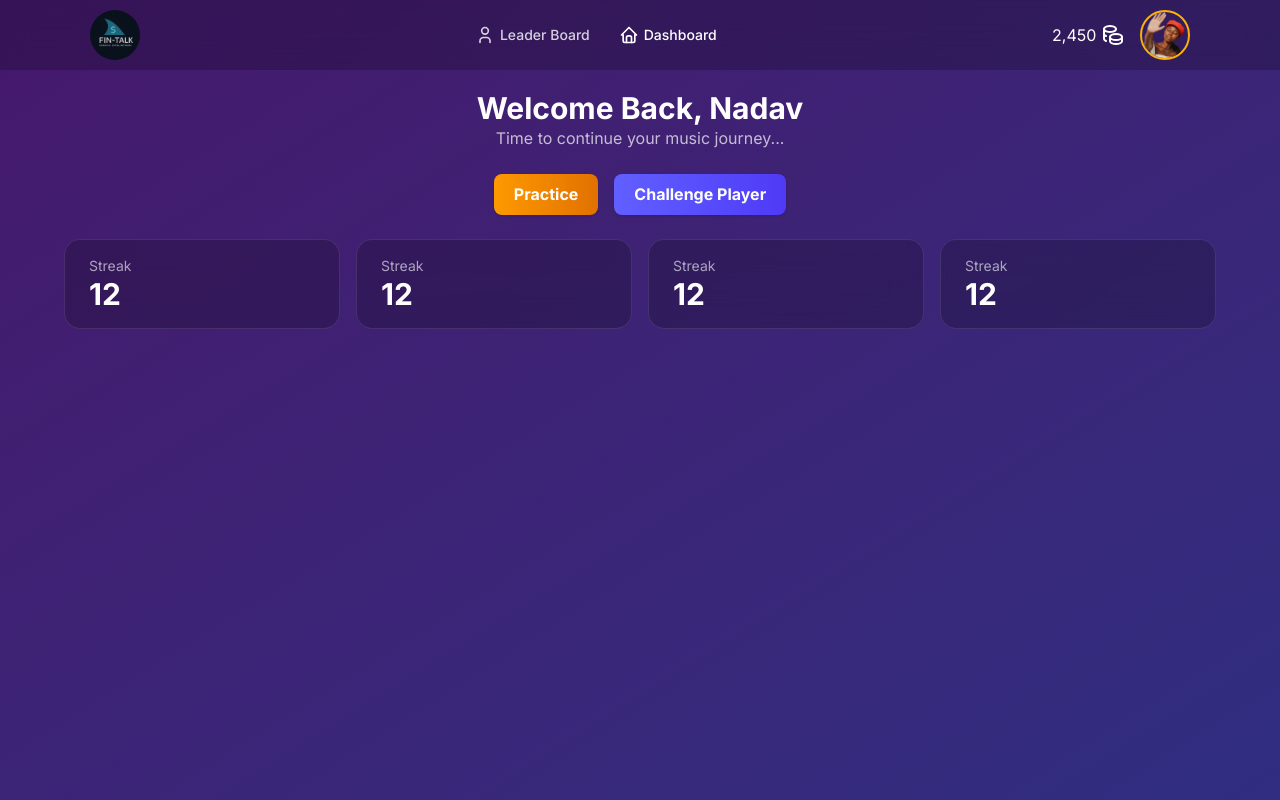
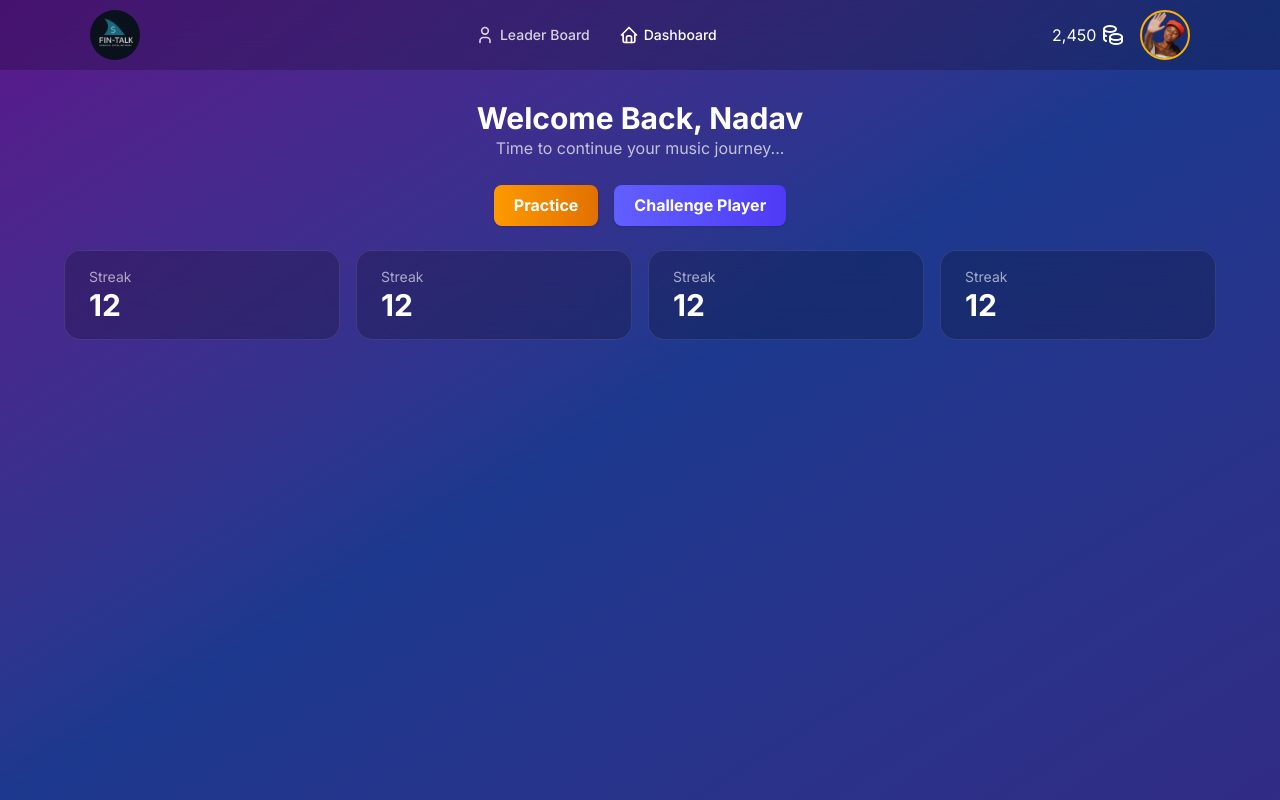
Before and after one commit to TomerDun/MusicDuels, a React (Vite) app in the folder Front/: page / in a window 1280 px wide. Built offline with nearby package versions, Linux system fonts and the light colour scheme.

Commit message:
fix app style to support navbar

```diff
--- a/Front/src/index.css
+++ b/Front/src/index.css
@@ -10,8 +10,8 @@
 body {
   margin: 0;
   padding: 0;
-
   font-family: 'Inter', sans-serif;
+  position: relative;
 }
 
 #root {
--- a/Front/src/pages/DashboardPage/DashboardPage.tsx
+++ b/Front/src/pages/DashboardPage/DashboardPage.tsx
@@ -1,6 +1,7 @@
 export default function DashboardPage({ }) {
     return (
-        <div className="bg-linear-to-br from-[rgb(69,24,108)] to-[rgb(48,46,129)] w-full h-full text-white pt-[7%]" id="dashboard-page">
+        <div className="bg-gradient-to-br from-purple-900 via-blue-900 to-indigo-900 h-full text-white pt-[100px]" id="dashboard-page">
+        {/* <div className="bg-linear-to-br from-[rgb(69,24,108)] to-[rgb(48,46,129)] w-full h-full text-white pt-[7%]" id="dashboard-page"> */}
             <div className="w-[90%] m-auto" id="inner-container">
                 <div className="flex flex-col items-center" id="header-area">
                     <h1 className="text-3xl font-bold">Welcome Back, Nadav</h1>
```
